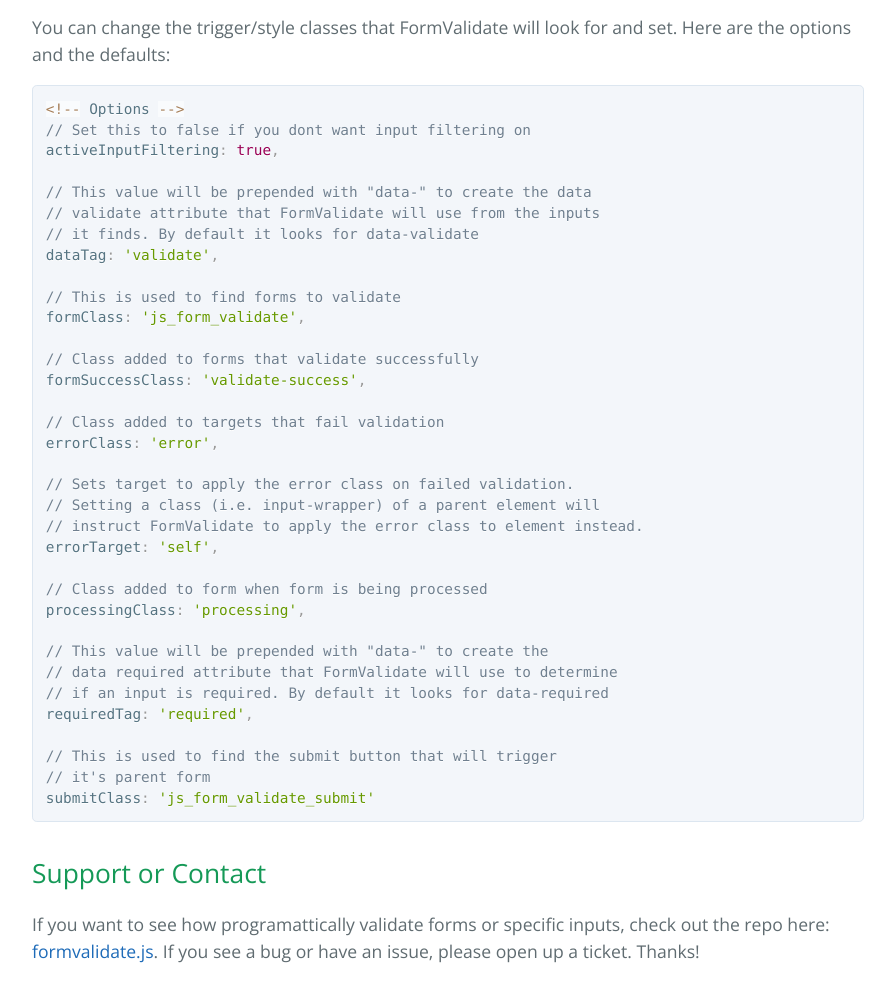
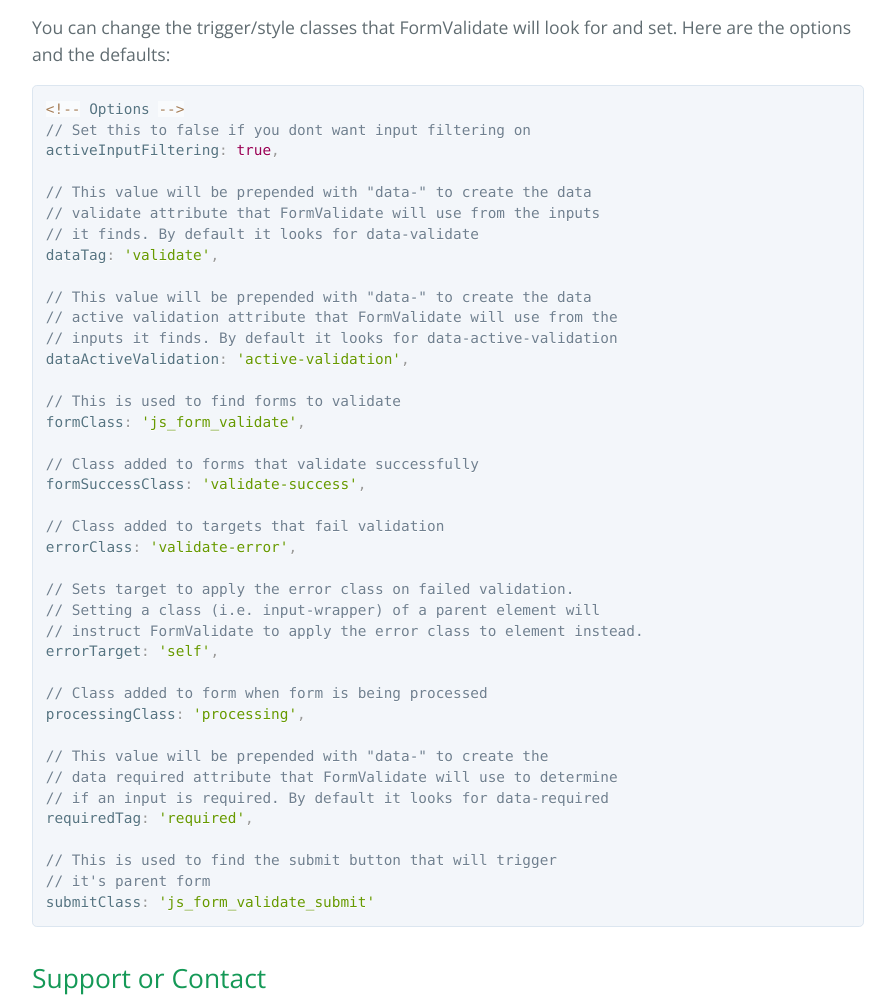
Before and after one commit to fraklo/formvalidate.js, a plain HTML site: page index.html in a window 1280 px wide. Shown: the part 2619-3620 px from the top of the page, without its empty margins (192-1087 px from the left). Drawn offline with nearby package versions, Linux system fonts and the light colour scheme.

Commit message:
updates default options section

```diff
--- a/index.html
+++ b/index.html
@@ -161,6 +161,11 @@
 // it finds. By default it looks for data-validate
 dataTag: 'validate',
 
+// This value will be prepended with "data-" to create the data
+// active validation attribute that FormValidate will use from the
+// inputs it finds. By default it looks for data-active-validation
+dataActiveValidation: 'active-validation',
+
 // This is used to find forms to validate
 formClass: 'js_form_validate',
 
@@ -168,7 +173,7 @@
 formSuccessClass: 'validate-success',
 
 // Class added to targets that fail validation
-errorClass: 'error',
+errorClass: 'validate-error',
 
 // Sets target to apply the error class on failed validation.
 // Setting a class (i.e. input-wrapper) of a parent element will
```
